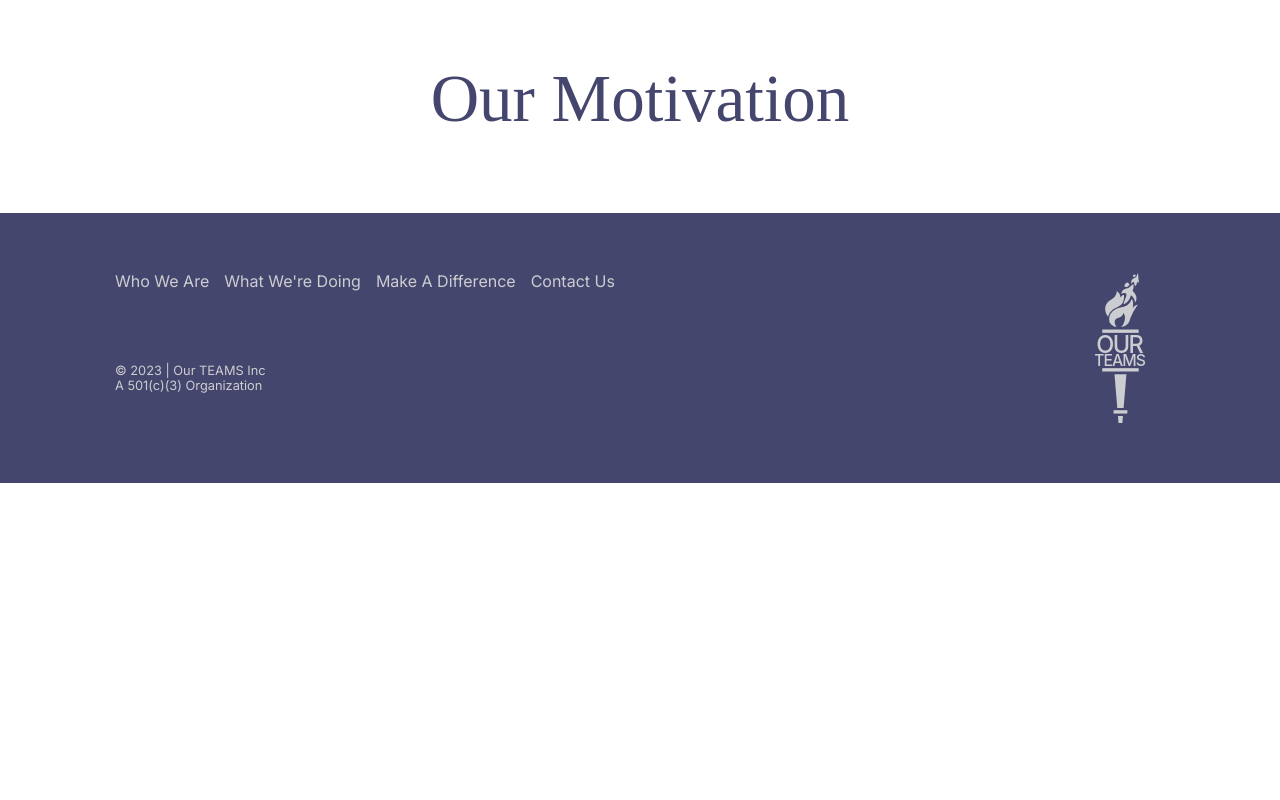
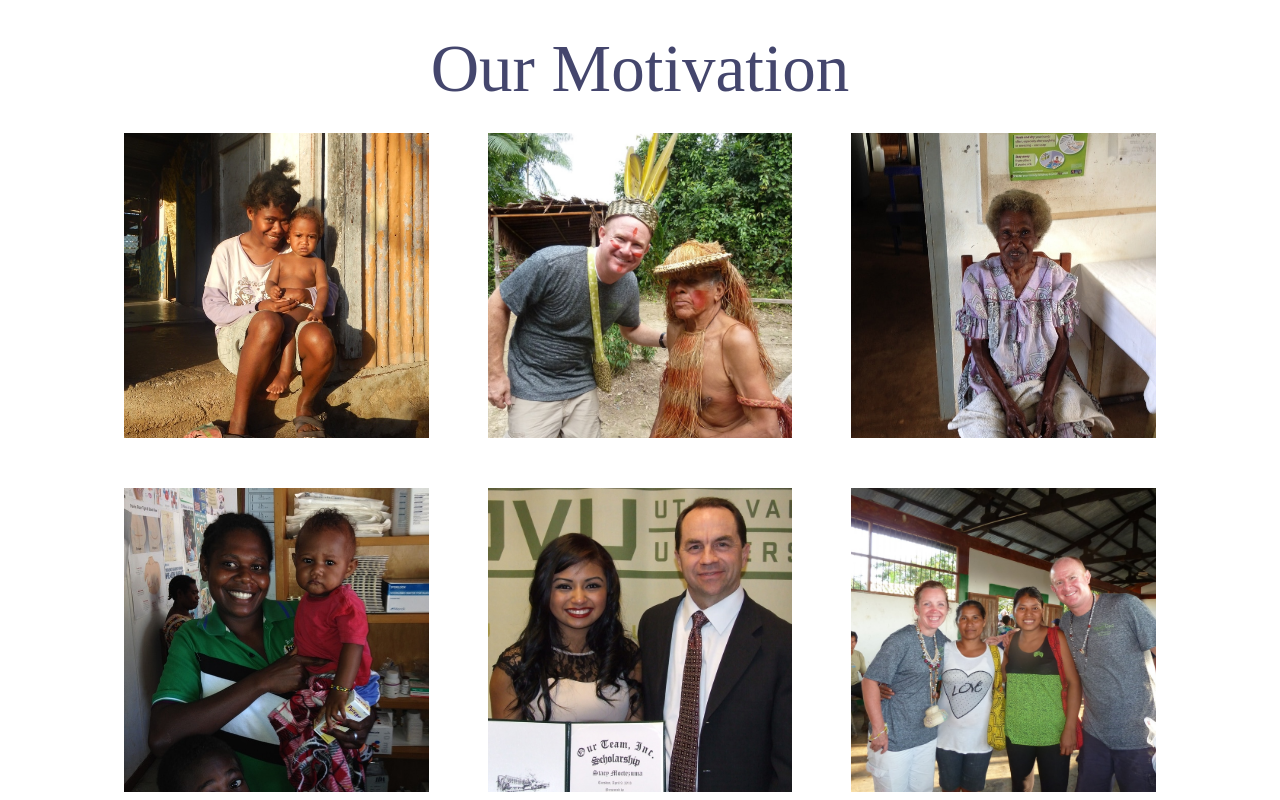
Before and after one commit to DeCKT/ourteamsinc, a React (Vite) app: page /who-we-are in a window 1280 px wide. Shown: the part 2020-2820 px from the top of the page. Before the commit the page ends 2503 px from the top, so only its background shows below. Built offline with nearby package versions, Linux system fonts and the light colour scheme; a web font is replaced by a local one.

Commit message:
finalizing about page content

```diff
--- a/src/components/ThreeColImgs.jsx
+++ b/src/components/ThreeColImgs.jsx
@@ -6,7 +6,7 @@ function ThreeColImgs(props) {
           <img
             key={props.imgs.indexOf(img)}
             className="img-third"
-            src={img.src}
+            src={`src/assets/images/${img.src}`}
           />
         );
       })}
--- a/src/pages/About.jsx
+++ b/src/pages/About.jsx
@@ -26,12 +26,12 @@ const people = [
 ];
 
 const motivationImgs = [
-  { src: "" },
-  { src: "" },
-  { src: "" },
-  { src: "" },
-  { src: "" },
-  { src: "" },
+  { src: "children1.jpg" },
+  { src: "darin-and-elder.jpg" },
+  { src: "woman1.jpg" },
+  { src: "woman-and-children.jpg" },
+  { src: "stacy-and-troy.jpg" },
+  { src: "darin-and-betsy.jpg" },
 ];
 
 function About() {
@@ -69,7 +69,7 @@ function About() {
           </div>
         </div>
 
-        <LargeImgSection img="darin-instructing.jpg" type="right">
+        <LargeImgSection img="darin-instructing.jpg">
           <h2>Our Structure</h2>
           <p>Creating TEAMS provides:</p>
           <ul>
--- a/src/pages/Projects.jsx
+++ b/src/pages/Projects.jsx
@@ -1,5 +1,29 @@
+import LargeImgSection from "../components/LargeImgSection";
+import Button from "../components/Button";
+
 function Projects() {
-  return "Projects";
+  return (
+    <div className="body-content">
+      <LargeImgSection img="cleanup-project.jpg">
+        <h1>TEAMS</h1>
+        <p>
+          We have a variety of active TEAMS and opportunities to create new
+          TEAMS, alumni TEAMS, service ideas for individuals and groups wanting
+          to do good, and unpaid internships for high school or college students
+          who would like to get involved in a completely non-profit organization
+        </p>
+      </LargeImgSection>
+
+      <LargeImgSection type="left" img="nepal-group.jpg">
+        <h2>TEAMS Creation</h2>
+        <p>
+          Do you have an idea for a service project which could benefit from our
+          organization? We would love to work with you!
+        </p>
+        <Button>Apply Now</Button>
+      </LargeImgSection>
+    </div>
+  );
 }
 
 export default Projects;
--- a/src/styles/main.css
+++ b/src/styles/main.css
@@ -84,6 +84,7 @@ h4 {
   grid-row: 1 / 2;
   align-self: center;
   justify-self: start;
+  padding: 15px;
 }
 
 .large-img-section-left {
@@ -98,7 +99,6 @@ h4 {
   grid-column: 2 / 5;
   grid-row: 1 / 2;
   max-width: 100%;
-  padding: 15px;
 }
 
 .large-img-left {
@@ -113,12 +113,15 @@ h4 {
 
 .three-col-container {
   display: flex;
-  justify-content: space-between;
+  justify-content: space-evenly;
+  flex-flow: row wrap;
+  gap: 50px;
 }
 
 .img-third {
-  max-width: 28%;
+  max-width: 29%;
   aspect-ratio: 1 / 1;
+  object-fit: cover;
 }
 
 /* header and navigation */
```
Also changed, not shown: src/assets/images/cleanup-project.jpg (added), src/assets/images/nepal-group.jpg (added).
